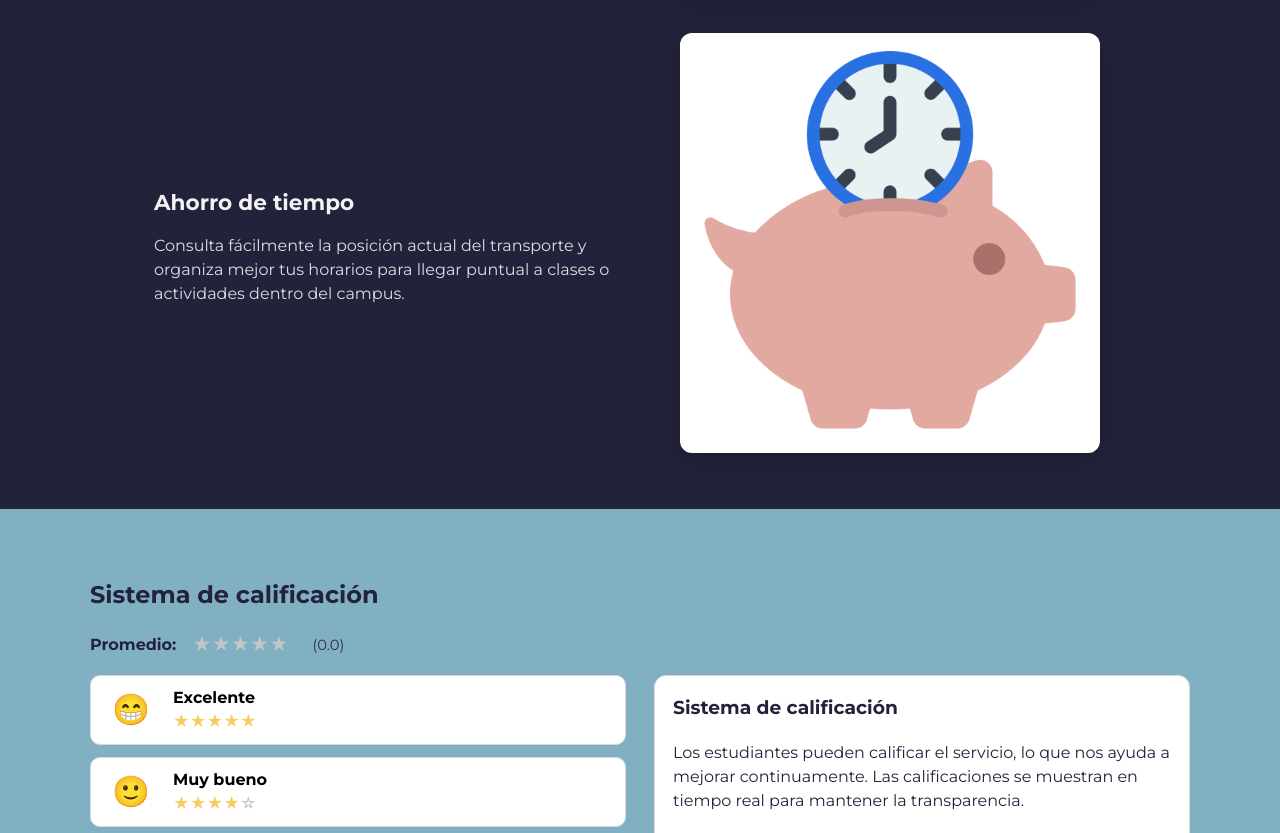
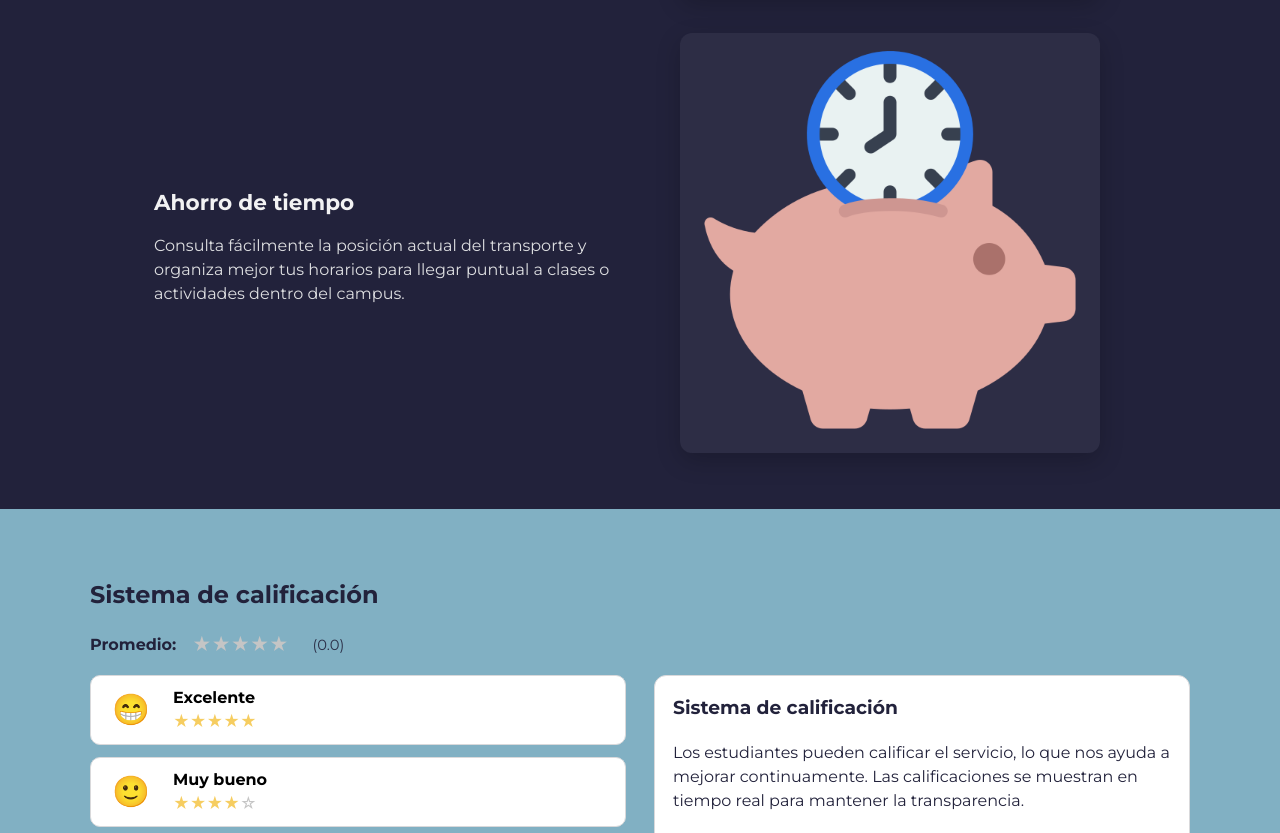
Before and after one commit to FOLTX/burrito2, a plain HTML site: page index.html in a window 1280 px wide. Shown: the part 1260-2093 px from the top of the page. Drawn offline with Linux system fonts and the light colour scheme.

Commit message:
style.css

```diff
--- a/style.css
+++ b/style.css
@@ -283,9 +283,7 @@ section.features {
   margin-top: 36px;
 }
 
-.illustration-light {
-  background: #ffffff; /* Fondo blanco para la segunda caja */
-}
+
 /* ===========================
    RATINGS
    =========================== */
```
